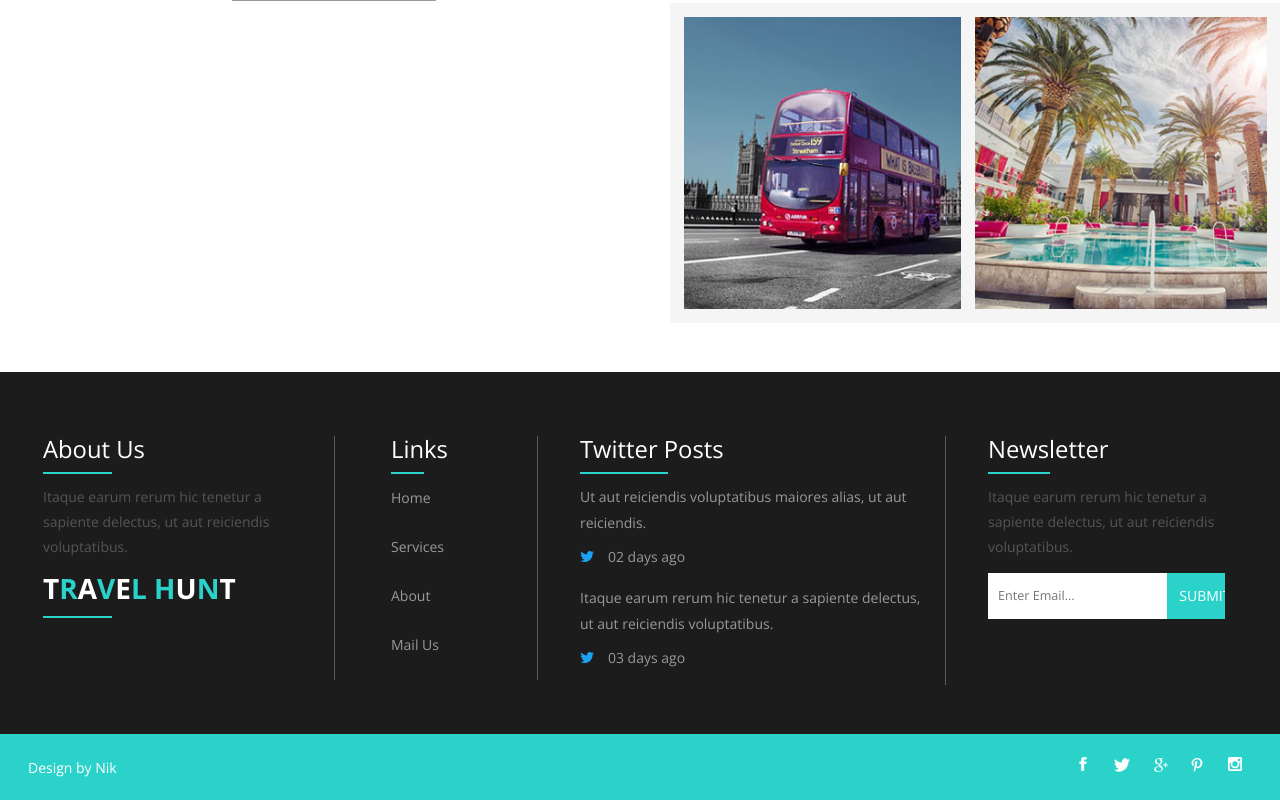
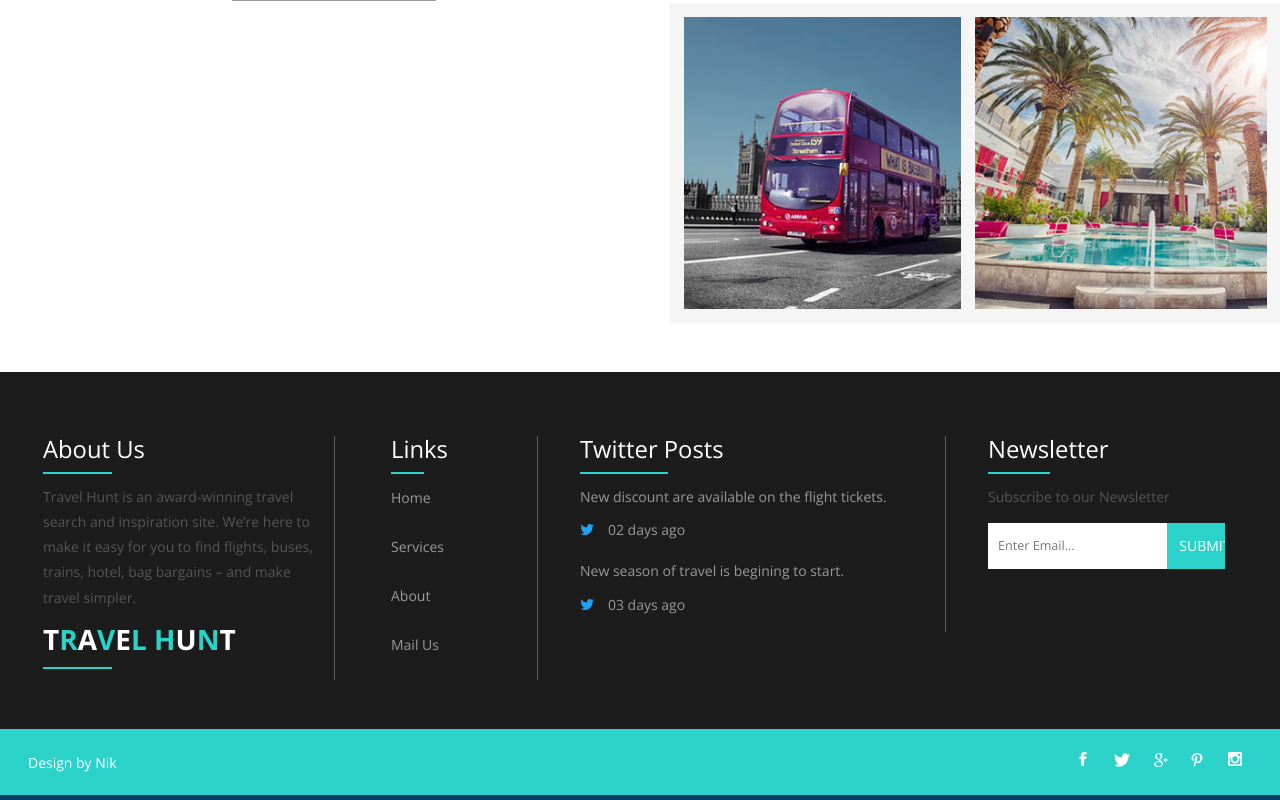
Before and after one commit to CapNik2002/Travel-Hunt, a plain HTML site: page index.html in a window 1280 px wide. Shown: the part 948-1748 px from the top of the page. Drawn offline with nearby package versions, Linux system fonts and the light colour scheme.

Commit message:
Add files via upload

```diff
--- a/index.html
+++ b/index.html
@@ -256,11 +256,10 @@
 				</div>
 		<!--//welcome-->
 		<!--/footer-->
-    <div class="w3agile footer">
+		<div class="w3agile footer">
 			<div class="col-md-3 w3agile_footer_grid">
 				<h3>About Us</h3>
-				<p>Itaque earum rerum hic tenetur a sapiente delectus, ut aut reiciendis
-					voluptatibus.</p>
+				<p>Travel Hunt is an award-winning travel search and inspiration site. We’re here to make it easy for you to find flights, buses, trains, hotel, bag bargains – and make travel simpler.</p>
 				<h3 class="logo"><a href="main.html">T<span>r</span>a<span>v</span>e<span>l</span> <span>H</span>u<span>n</span>t</a></h3>
 			</div>
 			<div class="col-md-2 w3agile_footer_grid">
@@ -275,15 +274,14 @@
 			<div class="col-md-4 w3agile_footer_grid">
 				<h3>Twitter Posts</h3>
 				<ul class="w3agile_footer_grid_list">
-					<li>Ut aut reiciendis voluptatibus maiores alias, ut aut reiciendis.
+					<li>New discount are available on the flight tickets.
 						<span><i class="fa fa-twitter" aria-hidden="true"></i> 02 days ago</span></li>
-					<li>Itaque earum rerum hic tenetur a sapiente delectus, ut aut reiciendis
-						voluptatibus.<span><i class="fa fa-twitter" aria-hidden="true"></i> 03 days ago</span></li>
+					<li>New season of travel is begining to start.<span><i class="fa fa-twitter" aria-hidden="true"></i> 03 days ago</span></li>
 				</ul>
 			</div>
 			<div class="col-md-3 w3agile_footer_grid">
 				<h3>Newsletter</h3>
-				<p>Itaque earum rerum hic tenetur a sapiente delectus, ut aut reiciendis voluptatibus.</p>
+				<p>Subscribe to our Newsletter</p>
 				<ul class="social">
 					<form action="#" method="post">
 					  <input type="text" name="Email" placeholder="Enter Email..." required="">
```
